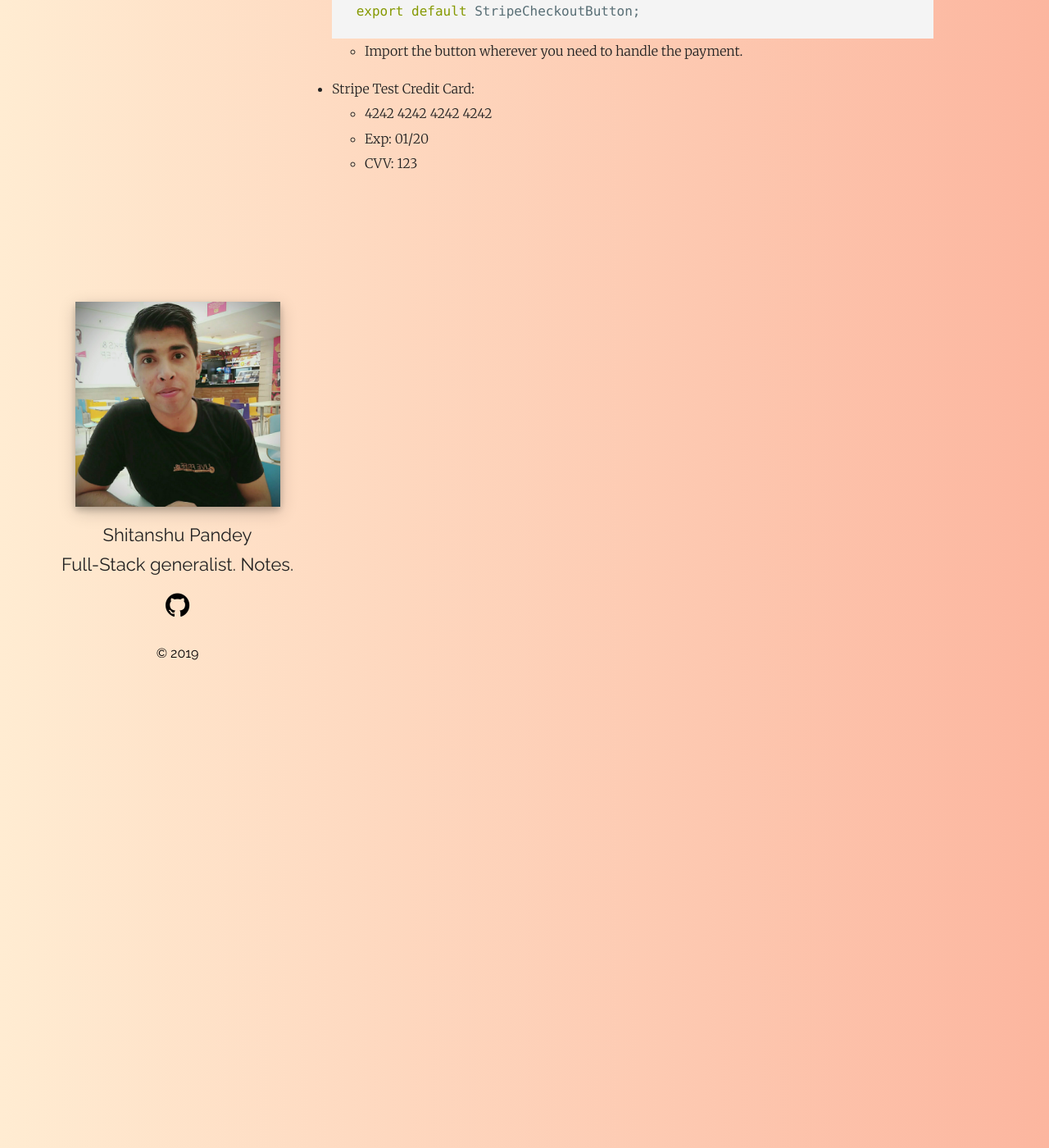
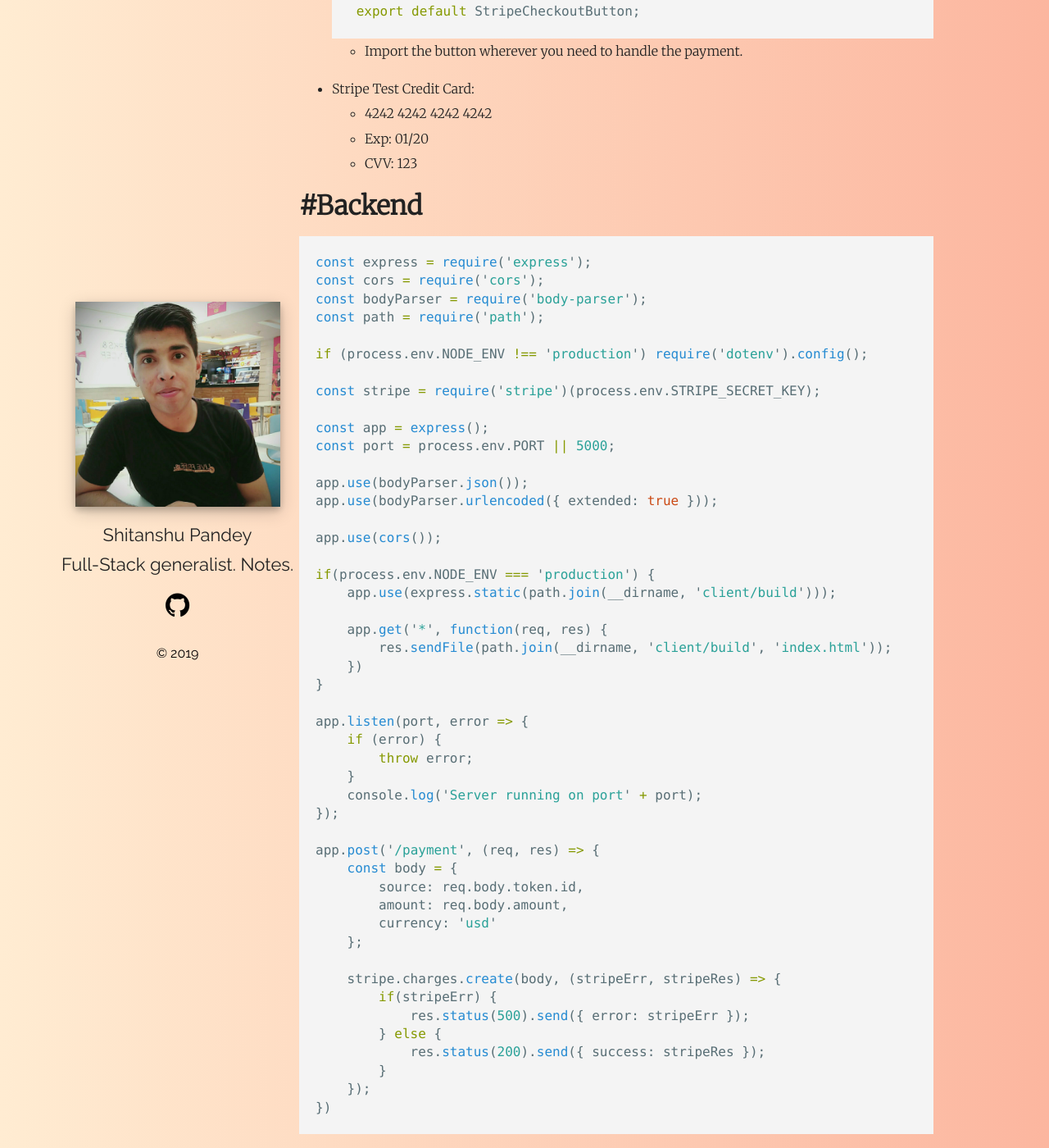
Before and after one commit to thisis-Shitanshu/shitanshupandey-in, a Jekyll site: the page built from _posts/React/2018-10-21-Stripe.md, in a window 1280 px wide and 1400 px high, scrolled down 1298 px. Shown: the whole window at 82% size. Built offline with Jekyll 4.4.1, drawn with Linux system fonts in a browser that asks for light colours.

Commit message:
Update @Stripe

````diff
--- a/_posts/React/2018-10-21-Stripe.md
+++ b/_posts/React/2018-10-21-Stripe.md
@@ -60,3 +60,55 @@ published: true
     - 4242 4242 4242 4242
     - Exp: 01/20
     - CVV: 123
+
+# #Backend
+
+```js
+const express = require('express');
+const cors = require('cors');
+const bodyParser = require('body-parser');
+const path = require('path');
+
+if (process.env.NODE_ENV !== 'production') require('dotenv').config();
+
+const stripe = require('stripe')(process.env.STRIPE_SECRET_KEY);
+
+const app = express();
+const port = process.env.PORT || 5000;
+
+app.use(bodyParser.json());
+app.use(bodyParser.urlencoded({ extended: true }));
+
+app.use(cors());
+
+if(process.env.NODE_ENV === 'production') {
+    app.use(express.static(path.join(__dirname, 'client/build')));
+
+    app.get('*', function(req, res) {
+        res.sendFile(path.join(__dirname, 'client/build', 'index.html'));
+    })
+}
+
+app.listen(port, error => {
+    if (error) {
+        throw error;
+    }
+    console.log('Server running on port' + port);
+});
+
+app.post('/payment', (req, res) => {
+    const body = {
+        source: req.body.token.id,
+        amount: req.body.amount,
+        currency: 'usd'
+    };
+
+    stripe.charges.create(body, (stripeErr, stripeRes) => {
+        if(stripeErr) {
+            res.status(500).send({ error: stripeErr });
+        } else {
+            res.status(200).send({ success: stripeRes });
+        }
+    });
+})
+```
````
Also changed, not shown: _posts/React/2018-11-11-React.js-Building-Scalable-Applications.md (+17 -0 lines).
